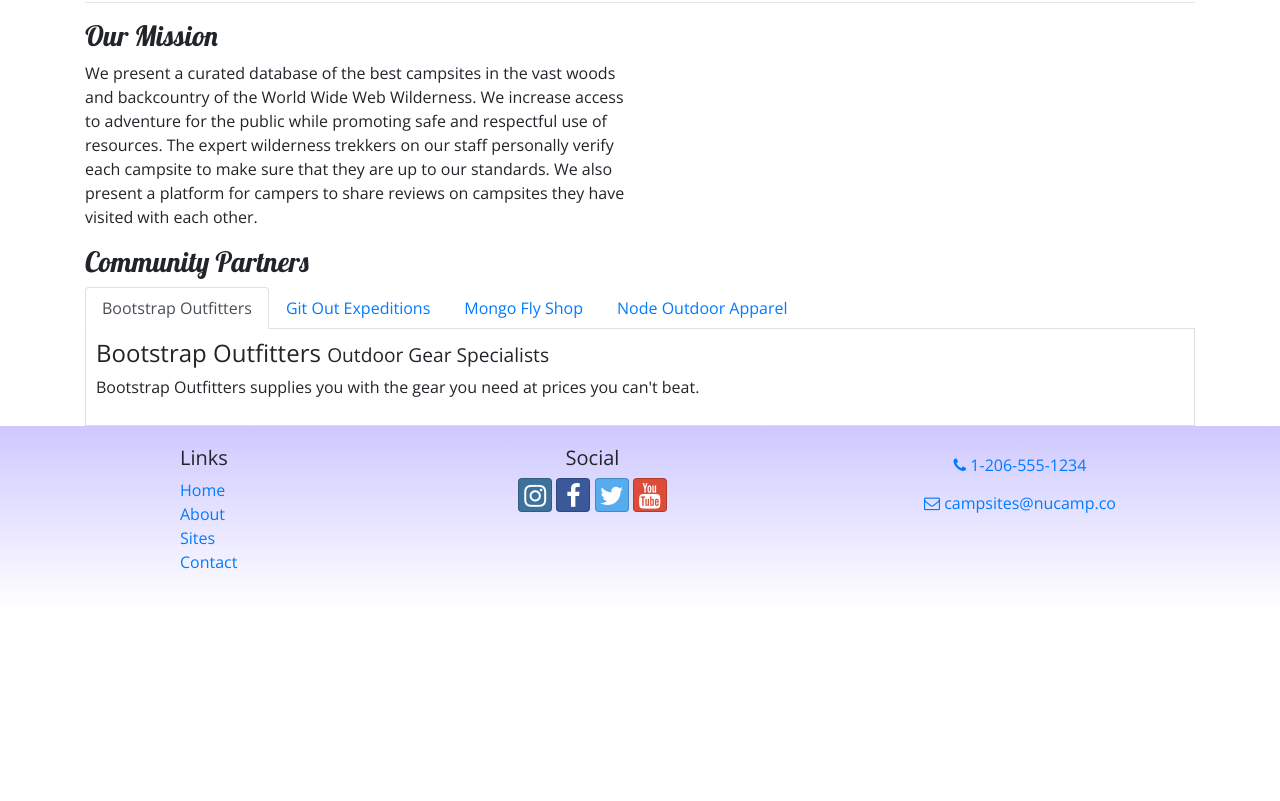
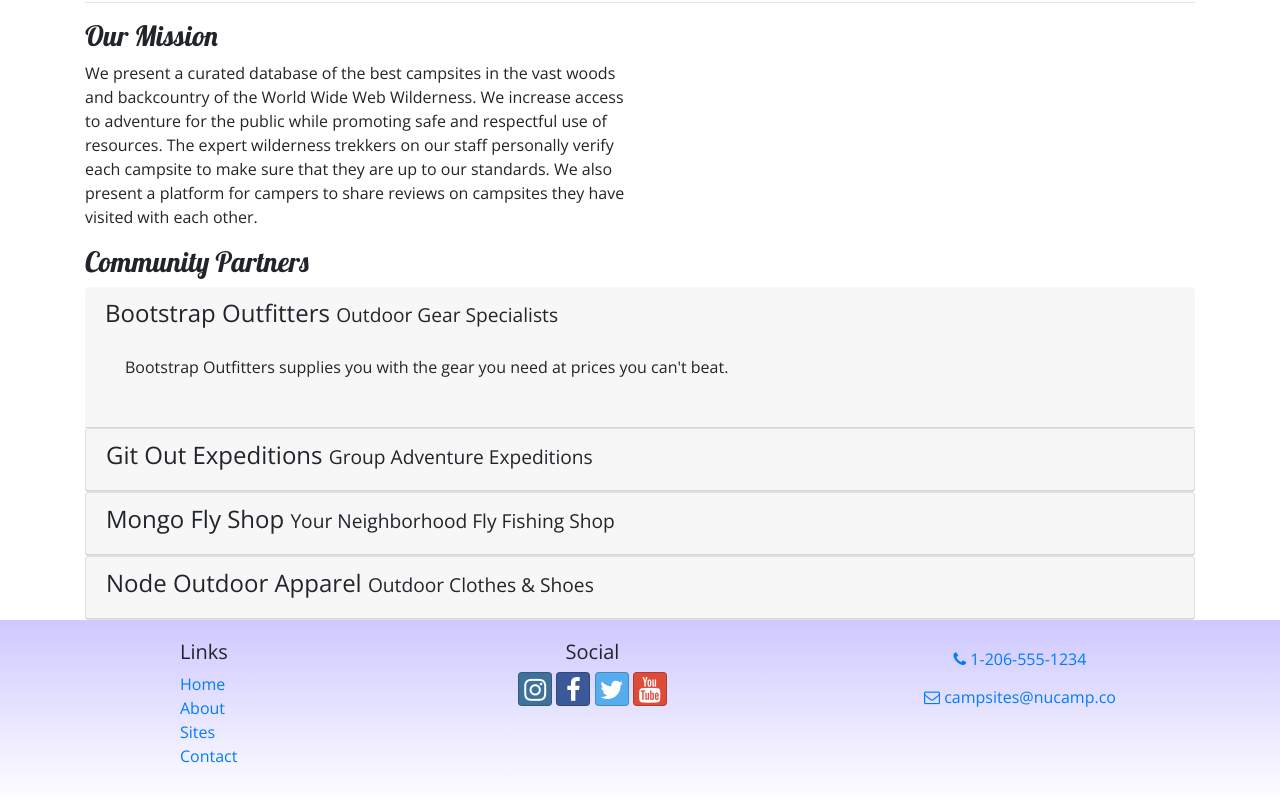
Before and after one commit to MrCuddles4u/Bootstrap-Project-Setup, a website: page aboutus.html in a window 1280 px wide. Shown: the part 437-1238 px from the top of the page. Before the commit the page ends 1047 px from the top, so only its background shows below. Drawn offline with nearby package versions, Linux system fonts and the light colour scheme.

Commit message:
Accordion

```diff
--- a/aboutus.html
+++ b/aboutus.html
@@ -76,46 +76,74 @@
                     share reviews on campsites they have visited with each other.</p>
             </div>
         </div>
-
+        <!---------------------------ACCORDION--------------------------------->
         <div class="row">
             <div class="col">
                 <h3>Community Partners</h3>
-                <ul class="nav nav-tabs">
-                    <li class="nav-item"><a class="nav-link active" href="#bootstrap" role="tab"
-                            data-toggle="tab">Bootstrap Outfitters </a></li>
-                    <li class="nav-item"><a class="nav-link" href="#git" role="tab" data-toggle="tab">Git Out
-                            Expeditions </a></li>
-                    <li class="nav-item"><a class="nav-link" href="#mongo" role="tab" data-toggle="tab">Mongo Fly Shop
-                        </a></li>
-                    <li class="nav-item"><a class="nav-link" href="#node" role="tab" data-toggle="tab">Node Outdoor
-                            Apparel </a></li>
-                </ul>
-                <div class="tab-content">
-                    <div role="tabpanel" class="tab-pane fade show active" id="bootstrap">
-                        <h4>Bootstrap Outfitters <small>Outdoor Gear Specialists</small></h4>
-                        <p class="d-none d-sm-block">Bootstrap Outfitters supplies you with the gear you need at prices
-                            you can't beat.</p>
+                <div id="accordion">
+                    <div role="tab" class="card-header">
+                        <h4>
+                            <a data-toggle="collapse" data-target="#bootstrap">
+                                Bootstrap Outfitters <small>Outdoor Gear Specialists</small>
+                            </a>
+                        </h4>
+                        <div class="collapse show" id="bootstrap" data-parent="#accordion">
+                            <div class="card-body">
+                                <p class="d-none d-sm-block">Bootstrap Outfitters supplies you with the gear you need at
+                                    prices
+                                    you can't beat.</p>
+                            </div>
+                        </div>
                     </div>
-                    <div role="tabpanel" class="tab-pane fade" id="git">
-                        <h4>Git Out Expeditions <small>Group Adventure Expeditions</small></h4>
-                        <p class="d-none d-sm-block">Join Git Out Expeditions to explore new horizons with a group of
-                            other adventurers!</p>
+                    <div class="card">
+                        <div role="tab" class="card-header">
+                            <h4>
+                                <a class="collapsed" data-toggle="collapse" data-target="#git">
+                                    Git Out Expeditions <small>Group Adventure Expeditions</small>
+                                </a>
+                            </h4>
+                            <div class="collapse" id="git" data-parent="#accordion">
+                                <div class="card-body">
+                                    <p class="d-none d-sm-block">Join Git Out Expeditions to explore new horizons with a
+                                        group of other adventurers!</p>
+                                </div>
+                            </div>
+                        </div>
                     </div>
-                    <div role="tabpanel" class="tab-pane fade" id="mongo">
-                        <h4>Mongo Fly Shop <small>Your Neighborhood Fly Fishing Shop</small></h4>
-                        <p class="d-none d-sm-block">Need a new fishing pole, a tacklebox, or flies of all kinds? Stop
-                            by Mongo Fly Shop.</p>
+                    <div class="card">
+                        <div role="tab" class="card-header">
+                            <h4>
+                                <a class="collapsed" data-toggle="collapse" data-target="#mongo">
+                                    Mongo Fly Shop <small>Your Neighborhood Fly Fishing Shop</small>
+                                </a>
+                            </h4>
+                            <div class="collapse" id="mongo" data-parent="#accordion">
+                                <div class="card-body">
+                                    <p class="d-none d-sm-block">Need a new fishing pole, a tacklebox, or flies of all
+                                        kinds? Stop by Mongo Fly Shop.</p>
+                                </div>
+                            </div>
+                        </div>
                     </div>
-                    <div role="tabpanel" class="tab-pane fade" id="node">
-                        <h4>Node Outdoor Apparel <small>Outdoor Clothes & Shoes</small></h4>
-                        <p class="d-none d-sm-block">From polar fleeces to swimsuits, hiking boots to waders, a visit to
-                            Node will be sure to get you covered.</p>
+                    <div class="card">
+                        <div role="tab" class="card-header">
+                            <h4>
+                                <a class="collapsed" data-toggle="collapse" data-target="#node">
+                                    Node Outdoor Apparel <small>Outdoor Clothes & Shoes</small>
+                                </a>
+                            </h4>
+                            <div class="collapse" id="node" data-parent="#accordion">
+                                <div class="card-body">
+                                    <p class="d-none d-sm-block">From polar fleeces to swimsuits, hiking boots to
+                                        waders, a visit to Node will be sure to get you covered.</p>
+                                </div>
+                            </div>
+                        </div>
                     </div>
                 </div>
             </div>
         </div>
     </div>
-
     <footer>
         <div class="container">
             <div class="row">
--- a/css/styles.css
+++ b/css/styles.css
@@ -35,9 +35,3 @@ footer {
 .navbar {
     background-color: #901CAD
 }
-
-.tab-content {
-    border: 1px solid #DDD;
-    border-top: none;
-    padding: 10px;
-}
```
